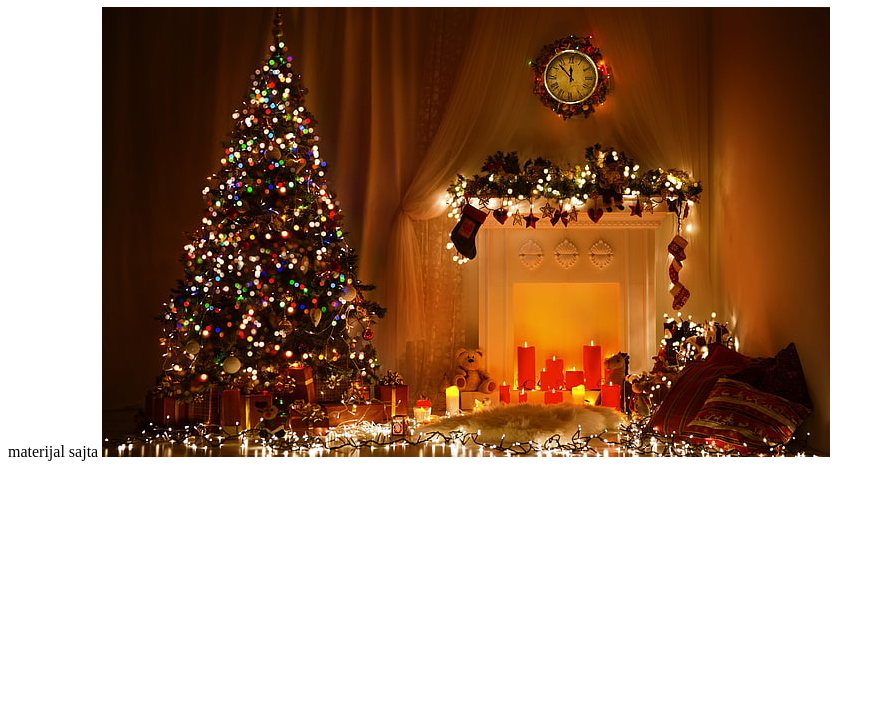
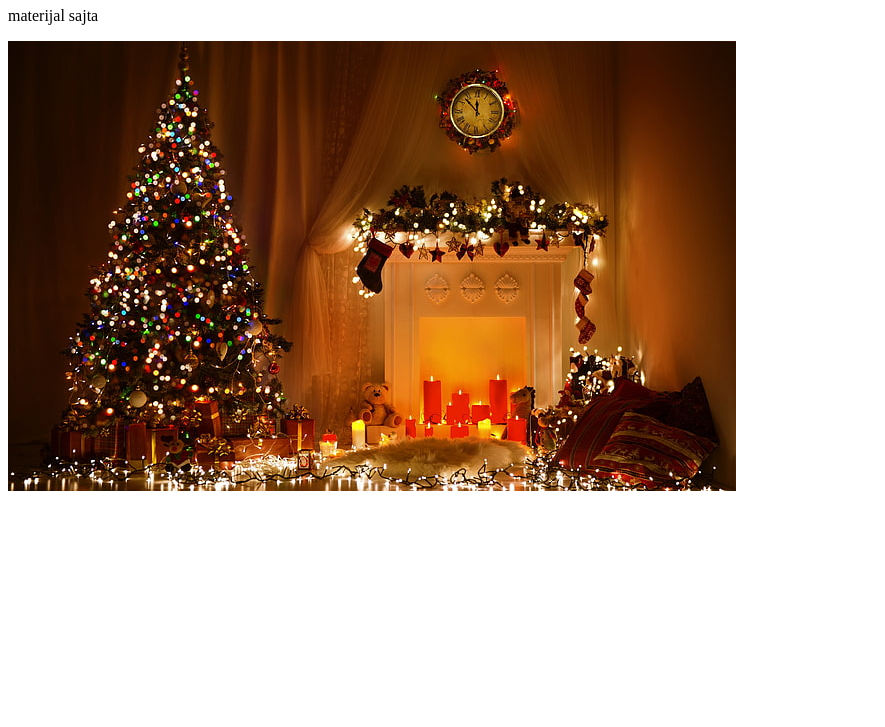
Before and after one commit to Goja62/siteCreate, a plain HTML site: page index.html in a window 1280 px wide. Shown: the part 73-800 px from the top of the page, without its empty margins (0-885 px from the left). Drawn offline with Linux system fonts and the light colour scheme.

```diff
--- a/index.html
+++ b/index.html
@@ -7,7 +7,7 @@
   </head>
   <body>
     <h1>Chickens</h1>
-    materijal sajta
+    <p>materijal sajta</p>
     <img src="slike/image.jpg" alt="slika" />
   </body>
 </html>
```
